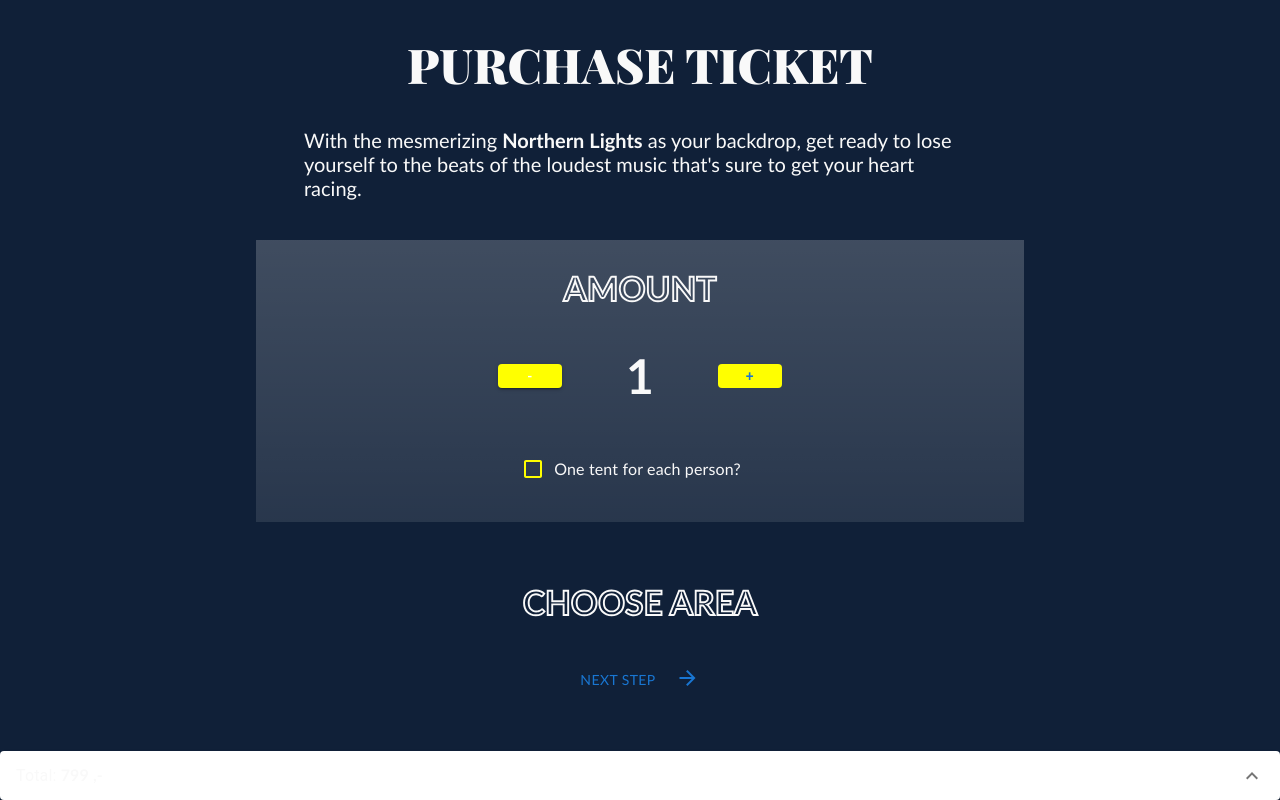
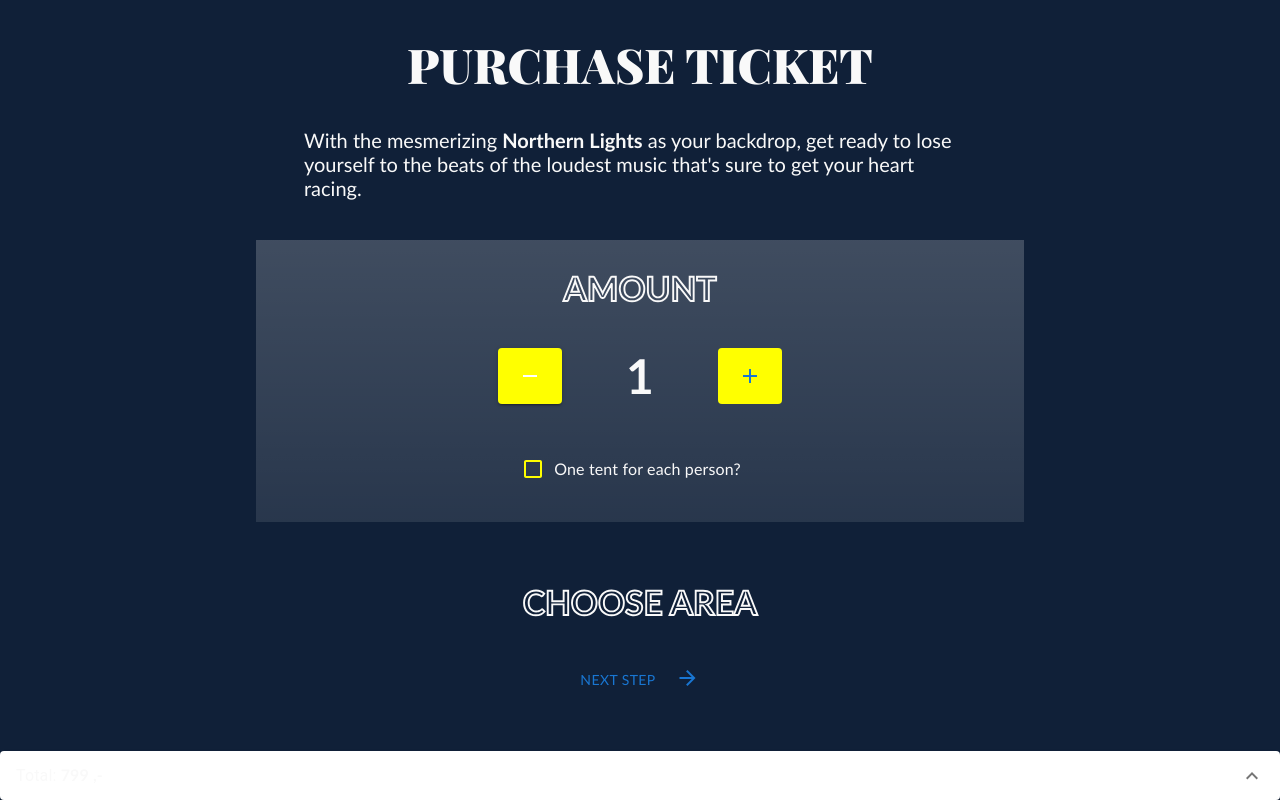
Before and after one commit to jona08n9/booking_flow, a Next.js app: page / in a window 1280 px wide. Built offline with nearby package versions, Linux system fonts and the light colour scheme; no server answers; a web font is replaced by a local one.

Commit message:
fixed button width and height

```diff
--- a/src/components/TicketAmountPicker.js
+++ b/src/components/TicketAmountPicker.js
@@ -5,6 +5,7 @@ import FormGroup from "@mui/material/FormGroup";
 import FormControlLabel from "@mui/material/FormControlLabel";
 import Checkbox from "@mui/material/Checkbox";
 import { Typography } from "@mui/material";
+import { MaterialSymbol } from "material-symbols";
 
 export function TicketAmountPicker(props) {
   // Creates const variables and sets defaultState
@@ -52,7 +53,7 @@ export function TicketAmountPicker(props) {
     <>
       <div className="flex items-center">
         <Button
-          className="rounded-2 h-14 place-self-center border-2 border-solid border-color-yellow font-sans text-5xl font-bold text-color-blue focus:border-color-yellow md:h-6 md:text-3xl"
+          className="rounded-2 h-14 place-self-center border-2 border-solid border-color-yellow font-sans text-5xl font-bold text-color-blue focus:border-color-yellow  md:text-3xl "
           variant="contained"
           sx={{
             backgroundColor: "yellow",
@@ -63,13 +64,13 @@ export function TicketAmountPicker(props) {
           }}
           onClick={() => addOrSubtractTicket(false)} /* this button subtracts one from ticketAmount */
         >
-          -
+          <span class="material-symbols-outlined">remove</span>
         </Button>
 
         <p className="mx-16 text-5xl font-bold">{ticketAmount}</p>
 
         <Button
-          className="rounded-2 h-14 place-self-center border-2 border-solid border-color-yellow font-sans text-5xl font-bold text-color-blue focus:border-color-yellow md:h-6 md:text-3xl"
+          className="rounded-2 h-14 place-self-center border-2 border-solid border-color-yellow font-sans text-5xl font-bold text-color-blue focus:border-color-yellow  md:text-3xl"
           variant="text"
           sx={{
             backgroundColor: "yellow",
@@ -80,7 +81,7 @@ export function TicketAmountPicker(props) {
           }}
           onClick={() => addOrSubtractTicket(true)} /* this button adds one to ticketAmount */
         >
-          +
+          <span class="material-symbols-outlined">add</span>
         </Button>
       </div>
 
--- a/src/pages/contact_information.js
+++ b/src/pages/contact_information.js
@@ -179,6 +179,7 @@ function Contact(props) {
       },
     }));
     goToPayment();
+    ``;
   }
 
   function goToPayment() {
```
Also changed, not shown: 1 other file (tests, documents, lock files or other folders).
